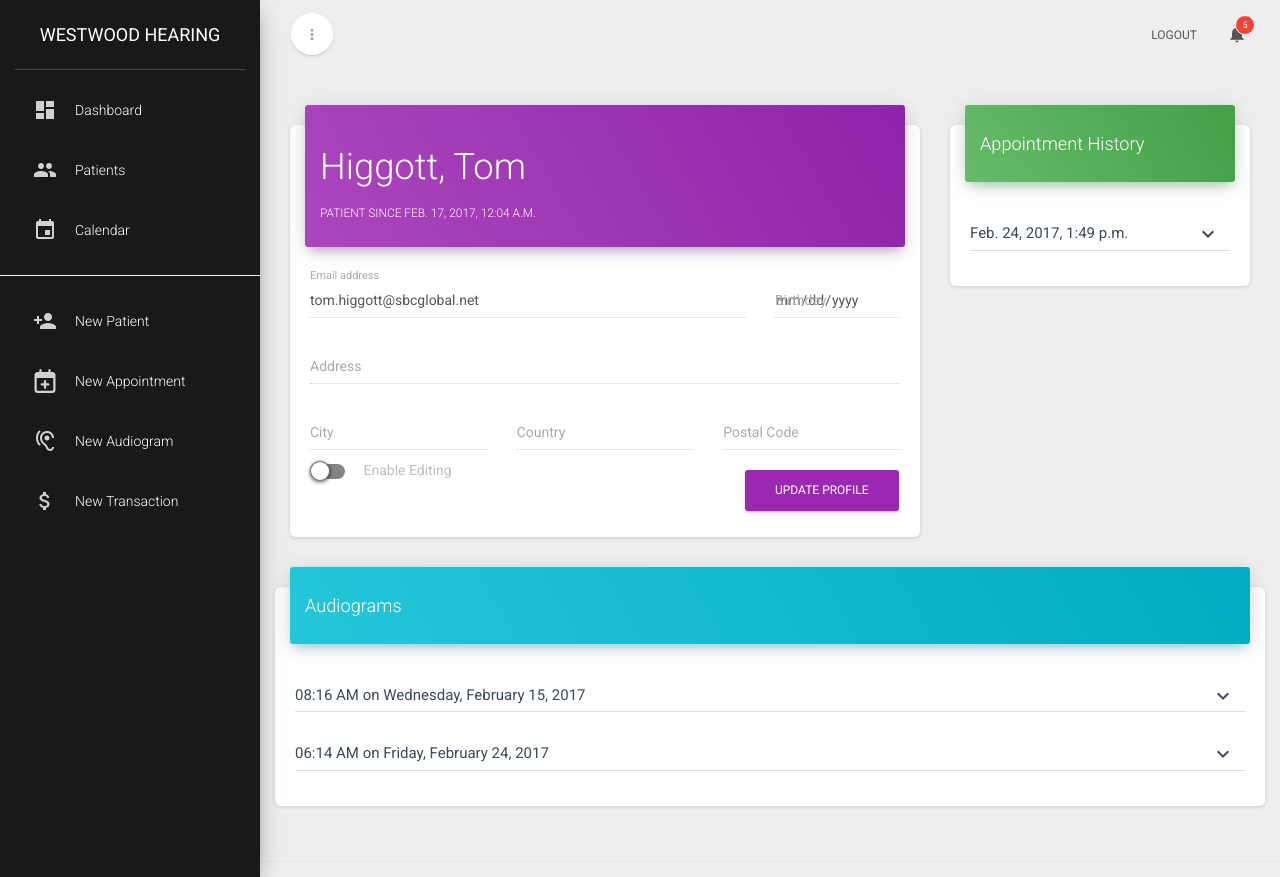
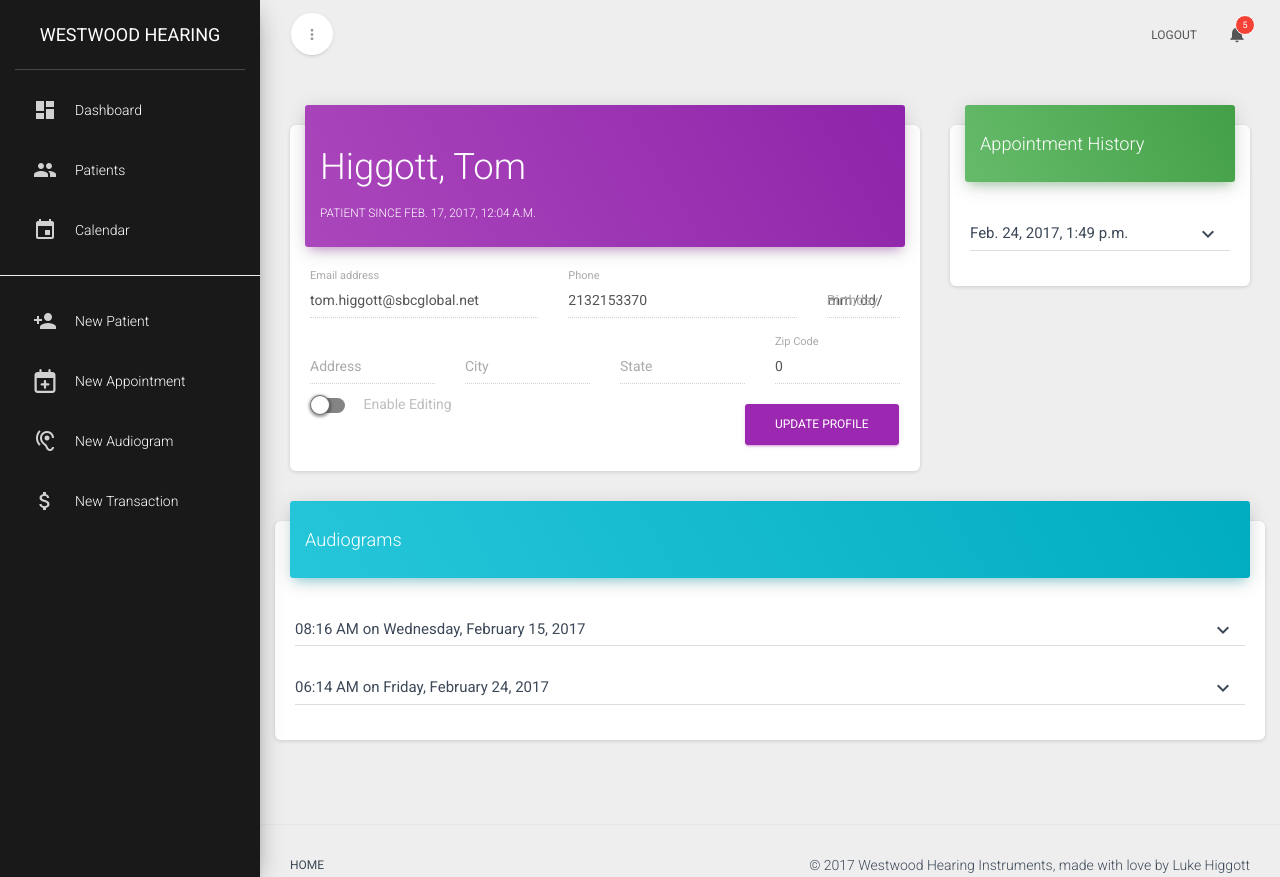
Before and after one commit to higgottluke/westwood-hearing, a Django app: page /patient/1/ in a window 1280 px wide. Run offline with Django 3.2, Linux system fonts and the light colour scheme; a user stored in the database is signed in; data comes from the database, SQL or seed files in the repository; both versions use the stored data as it was after the commit; some libraries are stand-ins or nearby versions.

Commit message:
did things

```diff
--- a/OMS/models.py
+++ b/OMS/models.py
@@ -18,8 +18,8 @@ APPOINTMENT_TYPE_CHOICES = (
 	)
 
 class Patient(models.Model):
-	fname = models.CharField('First Name', max_length=30, default=" ")
-	lname = models.CharField('Last Name', max_length=30, default=" ")
+	fname = models.CharField('First Name', max_length=30, blank=True)
+	lname = models.CharField('Last Name', max_length=30, blank=True)
 	gender = models.CharField('Gender', max_length=1, choices=GENDER_CHOICES, default='')
 	phone = models.CharField('Phone Number', max_length=10, blank=True)
 	email = models.EmailField('Email Address', blank=True)
@@ -60,17 +60,17 @@ class Appointment(models.Model):
 
 
 class Manufacturer(models.Model):
-	name = models.CharField('Company Name', max_length=30, default=" ")
-	phone = models.CharField('Phone Number', max_length=10, default=" ")
-	repname = models.CharField('Representative ', max_length=30, default=" ")
-	repphone = models.CharField('Phone Number', max_length=10, default=" ")
+	name = models.CharField('Company Name', max_length=30, blank=True)
+	phone = models.CharField('Phone Number', max_length=10, blank=True)
+	repname = models.CharField('Representative ', max_length=30, blank=True)
+	repphone = models.CharField('Phone Number', max_length=10, blank=True)
 
 	def __str__(self):
 		return self.name
 
 class Device(models.Model):
 	manufacturer = models.ForeignKey('Manufacturer', Manufacturer)
-	name = models.CharField('Name', max_length=40, default=" ")
+	name = models.CharField('Name', max_length=40, blank=True)
 	description = models.TextField('Description', max_length=200)
 
 	def __str__(self):
--- a/OMS/static/js/custom.js
+++ b/OMS/static/js/custom.js
@@ -1,8 +1,13 @@
+var formEnabled = false;
 $('#enable-edit').click(function() {
-  if ($("form input:first").is(':disabled')) {
+  if (formEnabled == false) {
     $('.form-control').prop('disabled', false);
+    formEnabled = true;
   }
-  else $('.form-control').prop('disabled', true);
+  else {
+    $('.form-control').prop('disabled', true);
+    formEnabled = false;
+  }
 
 });
 
--- a/OMS/templates/OMS/patient_details.html
+++ b/OMS/templates/OMS/patient_details.html
@@ -8,15 +8,21 @@
 		</div>
 		<div class="card-content">
 			<form id="form-details">
-
+					{% csrf_token %}
 						<div class="row">
-							<div class="col-md-9">
+							<div class="col-md-5">
 								<div class="form-group label-floating">
 									<label class="control-label">Email address</label>
 									<input disabled="" class="form-control" type="email" value="{{ patient.email }}">
 									<span class="material-input"></span></div>
 								</div>
-								<div class="col-md-3">
+								<div class="col-md-5">
+									<div class="form-group label-floating">
+										<label class="control-label">Phone</label>
+										<input disabled="" class="form-control" type="text" value="{{ patient.phone }}" minlength="10" maxlength="10" number="true">
+									</div>
+								</div>
+								<div class="col-md-2">
 									<div class="form-group label-floating">
 										<label class="control-label">Birthday</label>
 										<input disabled="" class="form-control datepicker" type="date" value="{{ patient.birthday }}" />
@@ -25,34 +31,32 @@
 								</div>
 
 								<div class="row">
-									<div class="col-md-12">
+									<div class="col-md-3">
 										<div class="form-group label-floating">
 											<label class="control-label">Address</label>
-											<input disabled="" class="form-control" type="text">
+											<input disabled="" class="form-control" type="text" value="{{ patient.street }}">
 											<span class="material-input"></span></div>
 										</div>
-									</div>
-
-									<div class="row">
-										<div class="col-md-4">
+										<div class="col-md-3">
 											<div class="form-group label-floating">
 												<label class="control-label">City</label>
-												<input disabled="" class="form-control" type="text">
+												<input disabled="" class="form-control" type="text" value="{{ patient.city }}">
 												<span class="material-input"></span></div>
 											</div>
-											<div class="col-md-4">
+											<div class="col-md-3">
 												<div class="form-group label-floating">
-													<label class="control-label">Country</label>
-													<input disabled="" class="form-control" type="text">
+													<label class="control-label">State</label>
+													<input disabled="" minlength="2" maxlength="2" class="form-control" type="text" value="{{ patient.state }}">
 													<span class="material-input"></span></div>
 												</div>
-												<div class="col-md-4">
+												<div class="col-md-3">
 													<div class="form-group label-floating">
-														<label class="control-label">Postal Code</label>
-														<input disabled="" class="form-control" type="text">
+														<label class="control-label">Zip Code</label>
+														<input disabled="" class="form-control" type="text" value="{{ patient.zipcode }}" minlength="5" maxlength="5" number="true">
 														<span class="material-input"></span></div>
 													</div>
 												</div>
+
 												<div class="togglebutton pull-left">
 													<label>
 														<input type="checkbox" id="enable-edit">
--- a/OMS/views.py
+++ b/OMS/views.py
@@ -1,9 +1,9 @@
-from django.shortcuts import render, get_object_or_404
+from django.shortcuts import render, get_object_or_404, redirect
 from reportlab.pdfgen import canvas
 from django.http import HttpResponse
 from .models import Patient, Audiogram, Appointment
 from django.contrib.auth.decorators import login_required
-from .forms import NewPatientForm
+from .forms import PatientForm
 
 # Create your views here.
 @login_required
@@ -29,19 +29,25 @@ def patient_list(request):
 @login_required
 def newpatient(request):
 	if request.method == 'POST':
-		# blah blah blah
-		pass
+		form = PatientForm(request.POST)
+		if form.is_valid():
+			# do something to create a new Patient object
+			form.save()
+			return redirect('/patients')
+
 	else:
-		form = NewPatientForm
+		form = PatientForm
 		return render(request, 'OMS/newpatient.html', {'form': form})
 
 @login_required
 def patient_profile(request, id):
+	form = PatientForm
 	patient = get_object_or_404(Patient, id=id)
 	audiograms = Audiogram.objects.filter(patient__id=id).order_by('timestamp')
 	appointments = Appointment.objects.filter(patient__id=id).order_by('datetime')
 	return render(request, 'OMS/patient_details.html',
 		{'patient': patient,
 		'audiograms': audiograms,
-		'appointments': appointments,}
+		'appointments': appointments,
+		'patientform': form,}
 	)
```
Also changed, not shown: OMS/forms.py (+4 -3 lines), OMS/migrations/0008_auto_20170227_1820.py (added), db.sqlite3.
